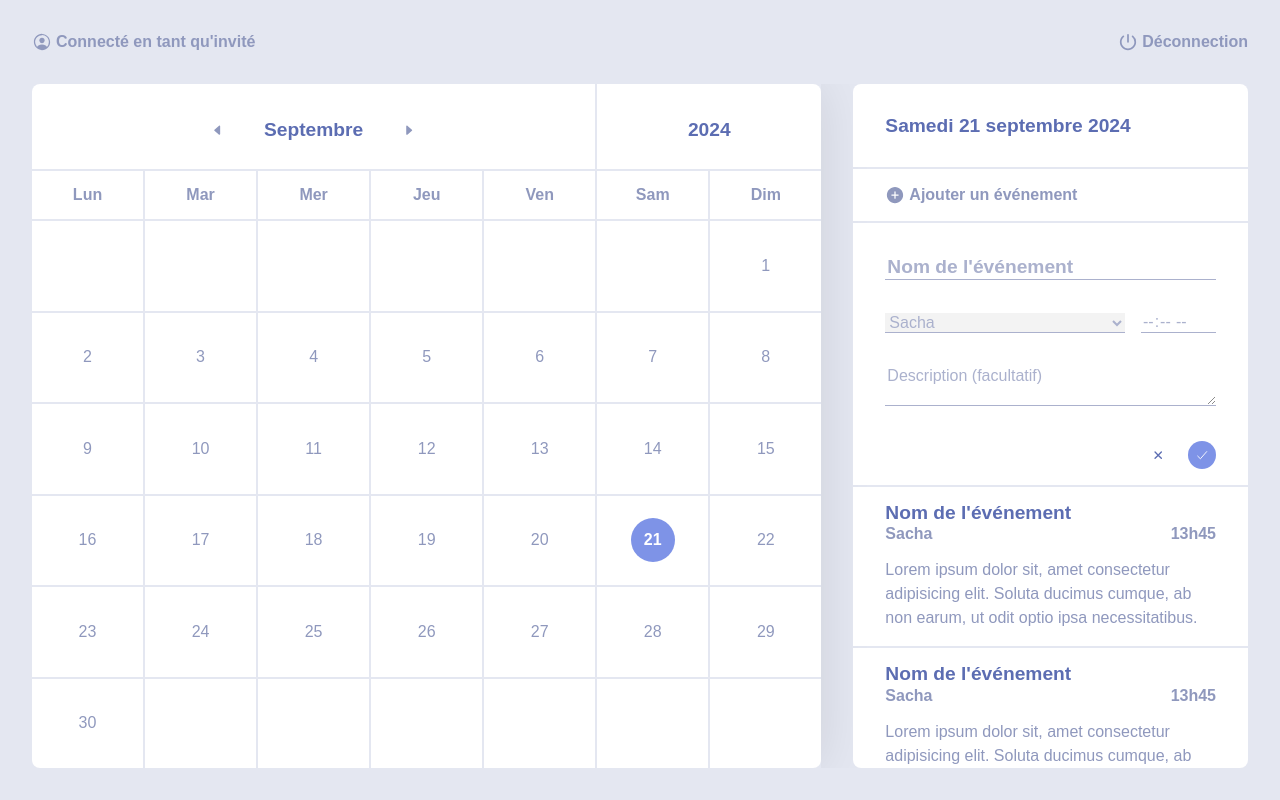
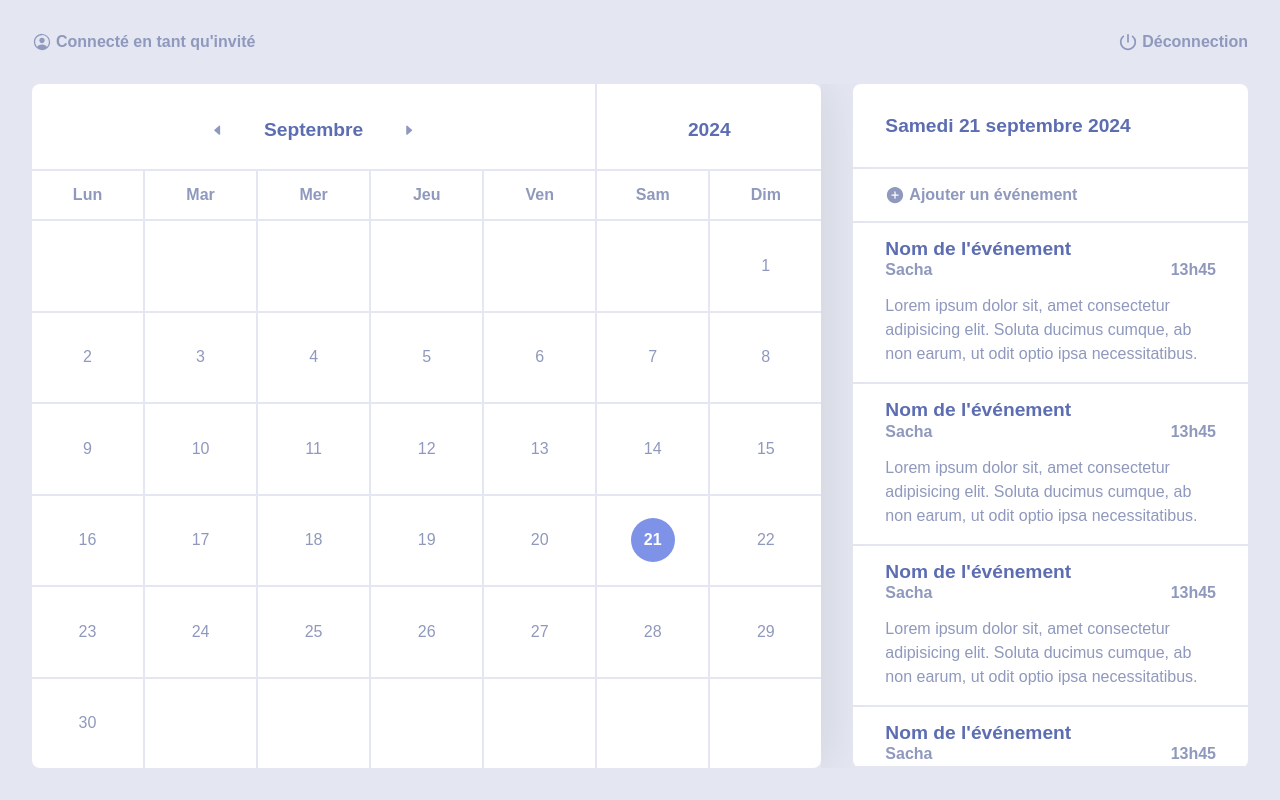
Before and after one commit to sylvain-galoustoff/sg-calendar, a React (Vite) app: page /2024/9 in a window 1280 px wide. Built offline with nearby package versions, Linux system fonts and the light colour scheme; what webfontloader would draw is missing.

Commit message:
Hide / show form

```diff
--- a/src/components/Events/AddEventForm.tsx
+++ b/src/components/Events/AddEventForm.tsx
@@ -1,9 +1,13 @@
 import { IoClose, IoCheckmark } from "react-icons/io5";
 import ButtonIcon from "../common/ButtonIcon";
 
-function AddEvent() {
+type AddEventProps = {
+  isOpen: boolean;
+};
+
+function AddEvent({ isOpen }: AddEventProps) {
   return (
-    <form id="add-event-form">
+    <form id="add-event-form" className={isOpen ? "open" : "not-open"}>
       <div className="form-group">
         <label className="sr-only" htmlFor="event-name">
           Nom de l'événement
--- a/src/components/Events/AddEventToggle.tsx
+++ b/src/components/Events/AddEventToggle.tsx
@@ -1,8 +1,17 @@
 import { IoAddCircle } from "react-icons/io5";
 
-function AddEventToggle() {
+type AddEventToggleProps = {
+  toggleForm: () => void;
+};
+
+function AddEventToggle({ toggleForm }: AddEventToggleProps) {
   return (
-    <button type="button" className="flat cell" id="add-event-button">
+    <button
+      type="button"
+      className="flat cell"
+      id="add-event-button"
+      onClick={toggleForm}
+    >
       <IoAddCircle /> Ajouter un événement
     </button>
   );
--- a/src/components/Sidebar/Sidebar.tsx
+++ b/src/components/Sidebar/Sidebar.tsx
@@ -1,14 +1,21 @@
+import { useState } from "react";
 import AddEventForm from "../Events/AddEventForm";
 import AddEventToggle from "../Events/AddEventToggle";
 import EventCard from "../Events/EventCard";
 import SelectedDate from "./SelectedDate";
 
 function Sidebar() {
+  const [showForm, setShowForm] = useState(false);
+
+  const toggleForm = () => {
+    setShowForm(!showForm);
+  };
+
   return (
     <div id="sidebar">
       <SelectedDate />
-      <AddEventToggle />
-      <AddEventForm />
+      <AddEventToggle toggleForm={toggleForm} />
+      <AddEventForm isOpen={showForm} />
       <div id="events-list">
         <EventCard />
         <EventCard />
--- a/src/styles/global.scss
+++ b/src/styles/global.scss
@@ -248,10 +248,35 @@ body,
 
 #add-event-form {
   background-color: $card;
+  padding: 0 16px;
   display: flex;
   flex-direction: column;
   gap: 32px;
-  padding: 32px 32px 16px;
+  max-height: 0;
+  overflow: hidden;
+  @include trans;
+
+  .form-group,
+  .button-group {
+    opacity: 0;
+    transition: opacity .5s ease-out;
+  }
+
+  &.open {
+    overflow: initial;
+    max-height: 2000px;
+    padding-top: 32px;
+    padding-bottom: 32px;
+
+    .form-group,
+    .button-group {
+      opacity: 1;
+    }
+
+    &+#events-list {
+      top: 0;
+    }
+  }
 }
 
 #event-name {
@@ -269,6 +294,9 @@ body,
   flex-direction: column;
   gap: 2px;
   overflow-y: auto;
+  position: relative;
+  top: -2px;
+  @include trans;
 }
 
 .event-card {
```
